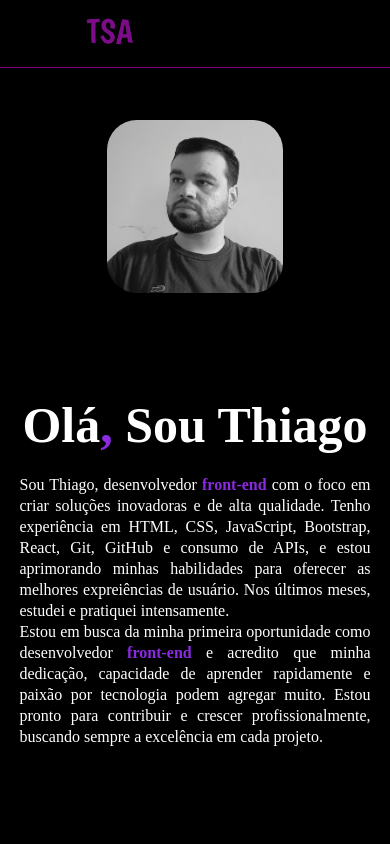
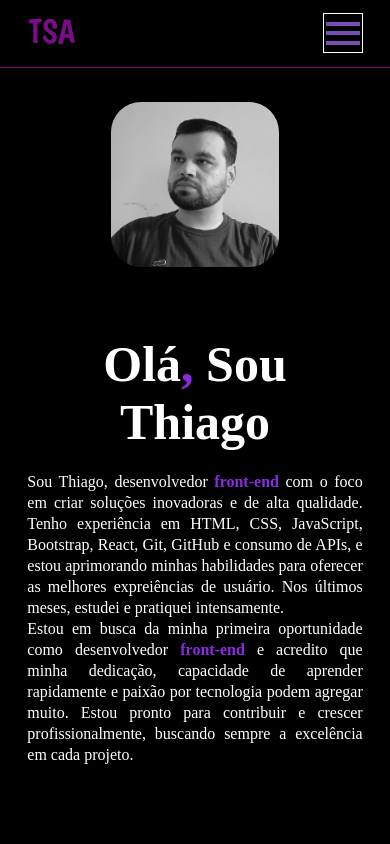
Before and after one commit to ThiagoAndrade92/Portifolio, a plain HTML site: page index.html in a window 390 px wide. Shown: the top 844 px of the page. Drawn offline with Linux system fonts and the light colour scheme.

Commit message:
menu hamburger

```diff
--- a/estilos/style.css
+++ b/estilos/style.css
@@ -391,6 +391,14 @@ body {
     }
 
     /* Header */
+    .header > .d-flex {
+        justify-content: space-between;
+    }
+
+    .tamanho-de-tela {
+        margin-inline: 7%;
+    }
+
     .logo {
         width: 50px;
     }
@@ -399,8 +407,34 @@ body {
         display: none;
     }
 
-    .nav-mobile {
-        display: none;
+    .menu {
+        height: 40px;
+        width: 40px;
+        border: 1px solid #fff;
+
+        flex-direction: column;
+        justify-content: space-evenly;
+        padding: 2px;
+    }
+
+    .menu .line {
+        height: 4px;
+        width: 100%;
+        background-color: #7850B3;
+        display: inline-block;
+        transition: .3s ease-in-out;
+    }
+
+    .menu.active .line:nth-child(1){
+        transform: rotate(45deg) translate(7px, 7px);
+    }
+
+    .menu.active .line:nth-child(2){
+        opacity: 0;
+    }
+
+    .menu.active .line:nth-child(3){
+        transform: rotate(-45deg) translate(7px, -5px);
     }
 
     /* Home */
--- a/index.html
+++ b/index.html
@@ -26,7 +26,9 @@
             </nav><!-- nav-desktop -->
 
             <!-- Nav-mobile -->
-            <div class="menu">
+            <div class="menu d-flex">
+                <div class="line"></div>
+                <div class="line"></div>
                 <div class="line"></div>
             </div>
             <nav class="nav-mobile">
--- a/js/script.js
+++ b/js/script.js
@@ -1 +1,5 @@
-const btn = document.querySelector('.nav-mobile');
+const menu = document.querySelector('.menu');
+
+menu.addEventListener('click', () => {
+    menu.classList.toggle('active');
+})
```
